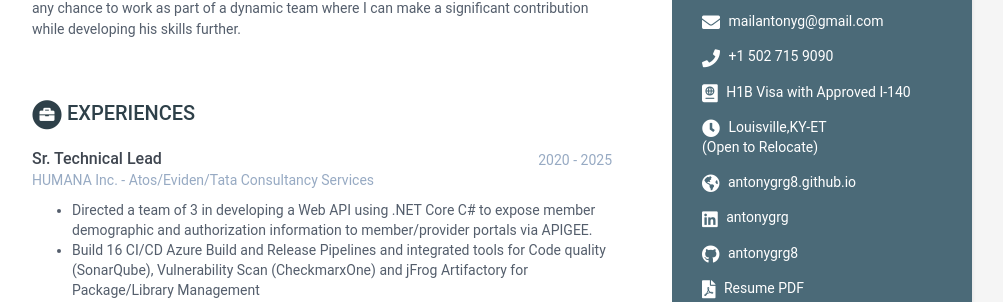
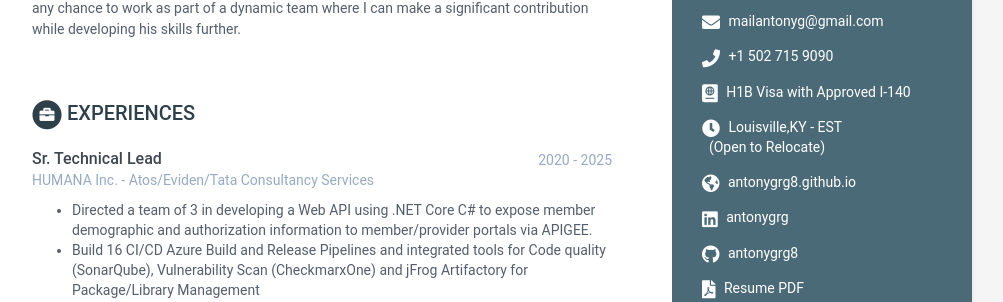
Before and after one commit to antonygrg8/antonygrg8.github.io, a Jekyll site: the page built from index.html, in a window 1280 px wide and 900 px high. Shown: the part 341-643 px from the top of the window, without its empty margins (168-1171 px from the left). Built offline with Jekyll 4.4.1, drawn with Linux system fonts in a browser that asks for light colours.

Commit message:
New Org changes

```diff
--- a/_data/data.yml
+++ b/_data/data.yml
@@ -15,7 +15,7 @@ sidebar:
   # Sidebar links
   email: mailantonyg@gmail.com
   phone: +1 502 715 9090
-  timezone: Louisville,KY-ET <br>      (Open to Relocate)
+  timezone: Louisville,KY - EST <br>  &nbsp;    (Open to Relocate)
   citizenship: H1B Visa with Approved I-140
   website: antonygrg8.github.io #do not add http://
   linkedin: antonygrg
```
